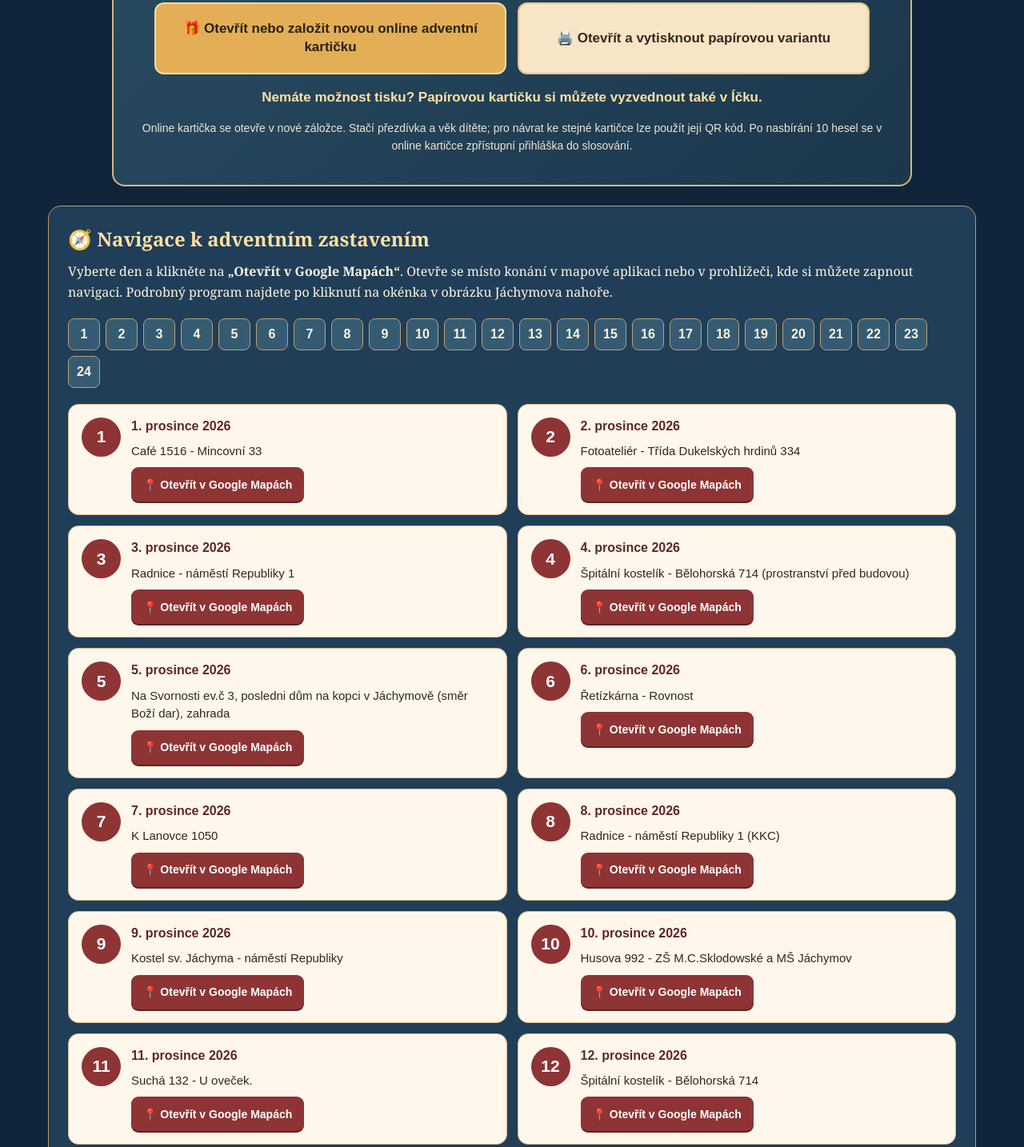
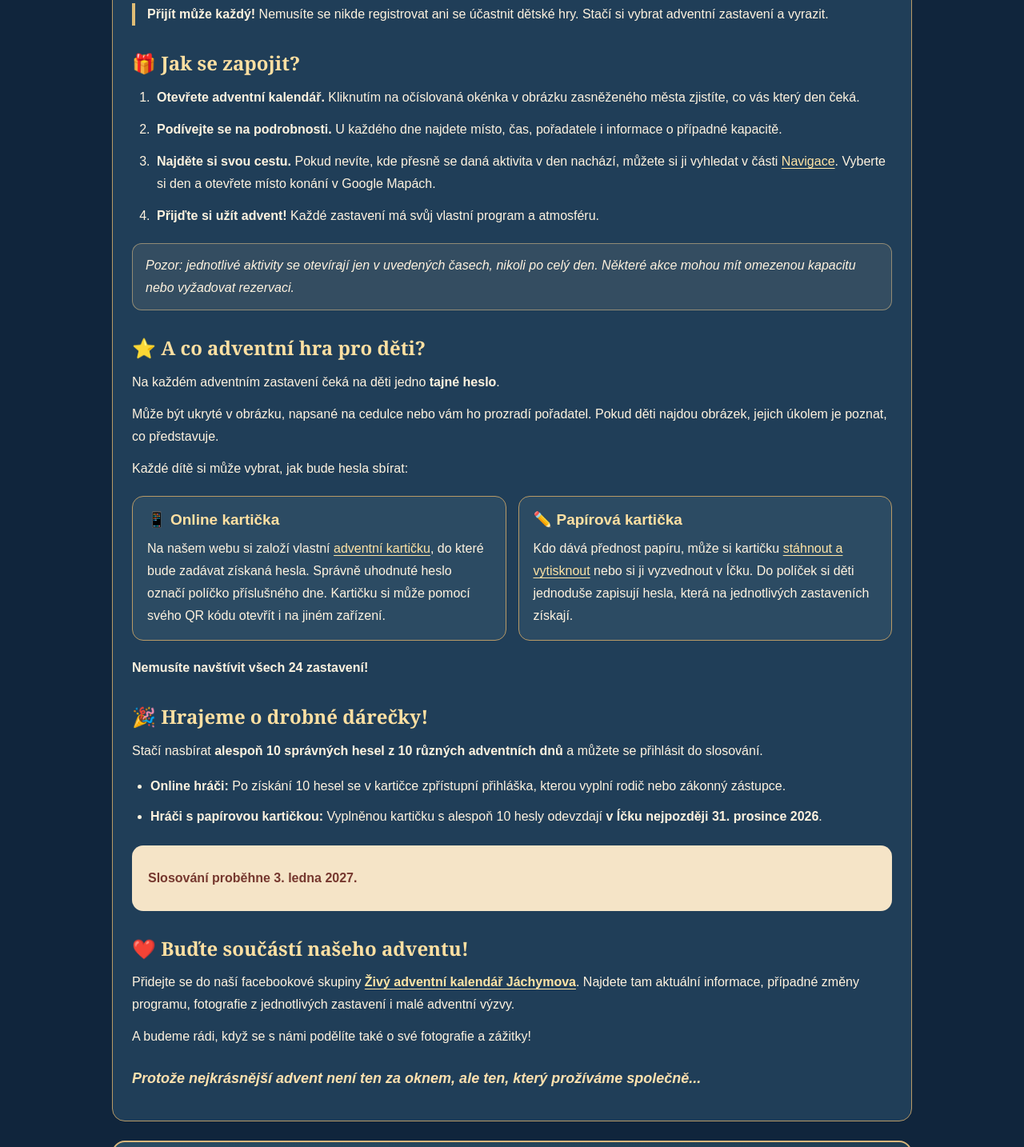
Before and after one commit to jachymovmestoprolidi/advent_jachymov, a plain HTML site: page index.html in a window 1280 px wide. Shown: the part 1177-2611 px from the top of the page at 80% size. Drawn offline with Linux system fonts and the light colour scheme.

Commit message:
Add files via upload

```diff
--- a/index.html
+++ b/index.html
@@ -124,7 +124,7 @@ a { color: #ffe0a2; }
         <text x="618" y="833">Tvoje hrací</text>
         <text x="618" y="855">kartička</text>
         <text x="955" y="839">Navigace</text>
-        <text x="1307" y="833">Praktické</text>
+        <text x="1307" y="833">Důležité</text>
         <text x="1307" y="855">informace</text>
       </g>
       <g font-size="16" font-weight="normal">
@@ -137,6 +137,114 @@ a { color: #ffe0a2; }
     </g>
   </svg>
 </div>
+
+<!-- DŮLEŽITÉ INFORMACE: text schválený pořadatelkou 21. 11. 2026 -->
+<style>
+  #informace {
+    max-width: 1000px;
+    color: #fff3df;
+    font-family: Arial, sans-serif;
+    line-height: 1.75;
+  }
+  #informace h2 {
+    margin: 0 0 15px;
+    font: 700 clamp(24px, 4vw, 34px)/1.3 Georgia, serif;
+    color: #ffe0a2;
+  }
+  #informace h3 {
+    margin: 30px 0 12px;
+    font: 700 clamp(20px, 3vw, 24px)/1.4 Georgia, serif;
+    color: #ffe0a2;
+  }
+  #informace p { margin: 12px 0; }
+  #informace .info-slogan { font-size: 19px; color: #ffe0a2; }
+  #informace .info-vstup { border-left: 4px solid #dfbd76; padding-left: 15px; }
+  #informace .info-kroky { padding-left: 27px; margin: 12px 0 17px; }
+  #informace .info-kroky li { margin: 12px 0; padding-left: 4px; }
+  #informace .info-upozorneni {
+    padding: 13px 16px; margin: 20px 0;
+    background: rgba(255, 230, 188, .09);
+    border: 1px solid rgba(230, 195, 137, .52);
+    border-radius: 12px;
+  }
+  #informace .info-moznosti {
+    display: grid;
+    grid-template-columns: repeat(2, minmax(0, 1fr));
+    gap: 15px; margin: 20px 0;
+  }
+  #informace .info-moznost {
+    border: 1px solid #b89a67;
+    border-radius: 14px;
+    background: #2c4b63;
+    padding: 16px 18px;
+  }
+  #informace .info-moznost h4 {
+    color: #ffe0a2;
+    font: 700 19px/1.4 Arial, sans-serif;
+    margin: 0 0 9px;
+  }
+  #informace .info-moznost p { margin: 0; }
+  #informace .info-dulezite {
+    background: #f5e4c7; color: #3c2b1e;
+    padding: 18px 20px; border-radius: 14px;
+    margin: 22px 0;
+  }
+  #informace .info-dulezite p { margin: 9px 0; }
+  #informace .info-dulezite strong { color: #76382f; }
+  #informace .info-slosovani { padding-left: 23px; }
+  #informace .info-slosovani li { margin: 10px 0; }
+  #informace a { color: #ffe4a5; text-underline-offset: 3px; }
+  #informace .info-zaver { margin-top: 23px; font-style: italic; color: #ffe1ae; font-size: 18px; }
+  @media (max-width: 700px) {
+    #informace .info-moznosti { grid-template-columns: 1fr; }
+    #informace { line-height: 1.65; }
+  }
+</style>
+<section class="panel informace-panel" id="informace" aria-labelledby="informace-nadpis">
+  <h2 id="informace-nadpis">🎄 Jak funguje Živý adventní kalendář Jáchymova?</h2>
+  <p class="info-slogan"><strong>24 dní, 24 adventních zastavení a spousta společných zážitků!</strong></p>
+  <p>Od 1. do 24. prosince 2026 se v Jáchymově každý den otevře jedno pomyslné adventní okénko. Za každým se skrývá jiné setkání, překvapení nebo malý vánoční zážitek, který pro vás připravili místní lidé, spolky a podnikatelé.</p>
+  <p class="info-vstup"><strong>Přijít může každý!</strong> Nemusíte se nikde registrovat ani se účastnit dětské hry. Stačí si vybrat adventní zastavení a vyrazit.</p>
+
+  <h3>🎁 Jak se zapojit?</h3>
+  <ol class="info-kroky">
+    <li><strong>Otevřete adventní kalendář.</strong> Kliknutím na očíslovaná okénka v obrázku zasněženého města zjistíte, co vás který den čeká.</li>
+    <li><strong>Podívejte se na podrobnosti.</strong> U každého dne najdete místo, čas, pořadatele i informace o případné kapacitě.</li>
+    <li><strong>Najděte si svou cestu.</strong> Pokud nevíte, kde přesně se daná aktivita v den nachází, můžete si ji vyhledat v části <a href="#mapa">Navigace</a>. Vyberte si den a otevřete místo konání v Google Mapách.</li>
+    <li><strong>Přijďte si užít advent!</strong> Každé zastavení má svůj vlastní program a atmosféru.</li>
+  </ol>
+  <p class="info-upozorneni"><em>Pozor: jednotlivé aktivity se otevírají jen v uvedených časech, nikoli po celý den. Některé akce mohou mít omezenou kapacitu nebo vyžadovat rezervaci.</em></p>
+
+  <h3>⭐ A co adventní hra pro děti?</h3>
+  <p>Na každém adventním zastavení čeká na děti jedno <strong>tajné heslo</strong>.</p>
+  <p>Může být ukryté v obrázku, napsané na cedulce nebo vám ho prozradí pořadatel. Pokud děti najdou obrázek, jejich úkolem je poznat, co představuje.</p>
+  <p>Každé dítě si může vybrat, jak bude hesla sbírat:</p>
+  <div class="info-moznosti">
+    <div class="info-moznost">
+      <h4>📱 Online kartička</h4>
+      <p>Na našem webu si založí vlastní <a href="#advent-hra">adventní kartičku</a>, do které bude zadávat získaná hesla. Správně uhodnuté heslo označí políčko příslušného dne. Kartičku si může pomocí svého QR kódu otevřít i na jiném zařízení.</p>
+    </div>
+    <div class="info-moznost">
+      <h4>✏️ Papírová kartička</h4>
+      <p>Kdo dává přednost papíru, může si kartičku <a href="Adventni_karticka_Jachymov_A4.pdf" target="_blank" rel="noopener noreferrer">stáhnout a vytisknout</a> nebo si ji vyzvednout v Íčku. Do políček si děti jednoduše zapisují hesla, která na jednotlivých zastaveních získají.</p>
+    </div>
+  </div>
+  <p><strong>Nemusíte navštívit všech 24 zastavení!</strong></p>
+
+  <h3>🎉 Hrajeme o drobné dárečky!</h3>
+  <p>Stačí nasbírat <strong>alespoň 10 správných hesel z 10 různých adventních dnů</strong> a můžete se přihlásit do slosování.</p>
+  <ul class="info-slosovani">
+    <li><strong>Online hráči:</strong> Po získání 10 hesel se v kartičce zpřístupní přihláška, kterou vyplní rodič nebo zákonný zástupce.</li>
+    <li><strong>Hráči s papírovou kartičkou:</strong> Vyplněnou kartičku s alespoň 10 hesly odevzdají <strong>v Íčku nejpozději 31. prosince 2026</strong>.</li>
+  </ul>
+  <div class="info-dulezite"><p><strong>Slosování proběhne 3. ledna 2027.</strong></p></div>
+
+  <h3>❤️ Buďte součástí našeho adventu!</h3>
+  <p>Přidejte se do naší facebookové skupiny <a href="https://www.facebook.com/groups/1165125489503020" target="_blank" rel="noopener noreferrer"><strong>Živý adventní kalendář Jáchymova</strong></a>. Najdete tam aktuální informace, případné změny programu, fotografie z jednotlivých zastavení i malé adventní výzvy.</p>
+  <p>A budeme rádi, když se s námi podělíte také o své fotografie a zážitky!</p>
+  <p class="info-zaver"><strong>Protože nejkrásnější advent není ten za oknem, ale ten, který prožíváme společně...</strong></p>
+</section>
+
 
 <!-- DĚTSKÁ ADVENTNÍ HRA – ODKAZ NA SKUTEČNOU KARTIČKU -->
 <style>
@@ -531,20 +639,6 @@ a { color: #ffe0a2; }
     </article>
   </div>
 
-</section>
-
-<section class="panel" id="informace">
-  <h2>Praktické informace</h2>
-  <p>Od 1. do 24. prosince navštívíme různá místa
-  Jáchymova. Každý den nás čeká jiné adventní setkání.</p>
-  <p>Děti budou na jednotlivých místech hledat tajná
-  hesla. Za alespoň 10 nalezených hesel se mohou
-  přihlásit do slosování o drobné dárečky.</p>
-  <p><strong>Papírové kartičky odevzdejte v Íčku nejpozději 31. prosince 2026.</strong></p>
-  <p><strong>Slosování proběhne 3. ledna 2027.</strong></p>
-  <p>Online kartičku si můžete založit v sekci „Moje adventní kartička“
-  pod obrázkem Jáchymova. Papírovou kartičku si můžete vytisknout
-  nebo vyzvednout v Íčku.</p>
 </section>
 
 <dialog id="detail" aria-labelledby="detailTitle">
@@ -972,7 +1066,7 @@ const labels = [
   "Adventní kalendář – návrat k okénkům",
   "Tvoje hrací kartička – přejít na výběr online nebo papírové kartičky",
   "Navigace – přejít k adresám adventních zastavení",
-  "Praktické informace – přejít na informace pro návštěvníky"
+  "Důležité informace – přejít na informace pro návštěvníky"
 ];
 navigation.forEach((p, i) => {
   const b = document.createElement("button");
```
